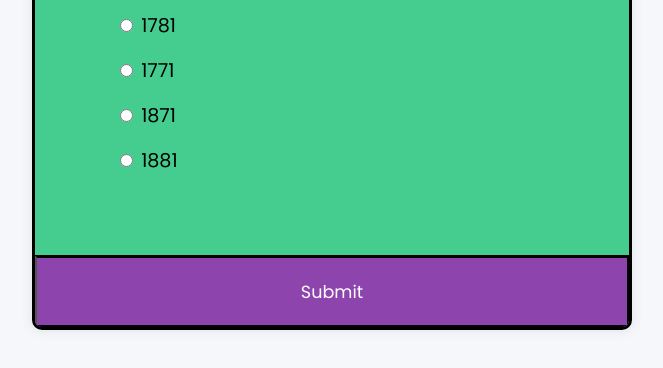
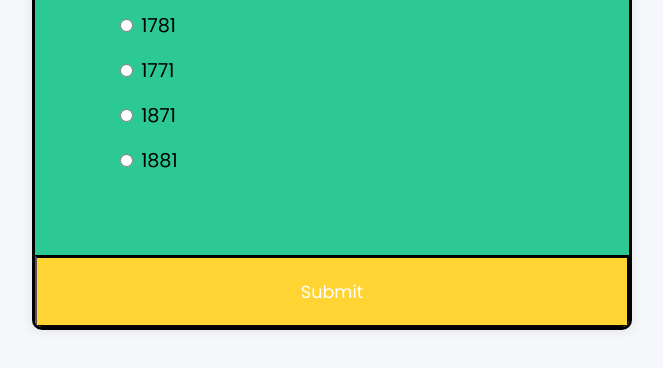
Before and after one commit to imnakul/QuizApp-Project, a plain HTML site: page QuizUI/index.html in a window 1280 px wide. Shown: the part 322-690 px from the top of the page, without its empty margins (308-971 px from the left). Drawn offline with Linux system fonts and the light colour scheme.

Commit message:
Update style.css

```diff
--- a/QuizUI/style.css
+++ b/QuizUI/style.css
@@ -17,7 +17,7 @@ body{
 }
 
 .quiz-container {
-  background-color: #45cd90;
+  background-color: #2cc994;
   border: black solid 3px;
   border-radius: 10px;
   box-shadow: 0 0 10px 2px rgba(100,100,100, 0.1);
@@ -50,7 +50,7 @@ ul li label{
 }
 
 button{
-  background-color: #8e44ad;
+  background-color: #ffd433;
   color:#fff;
   border-top: black solid 3px;
   display:block;
@@ -62,10 +62,10 @@ button{
 }
 
 button:hover{
-  background-color: #732d91;
+  background-color: #c2a32d;
 }
 
 button:focus {
   outline: none;
-  background-color: #732d91;
+  background-color: #c2a32d;
 }
```
